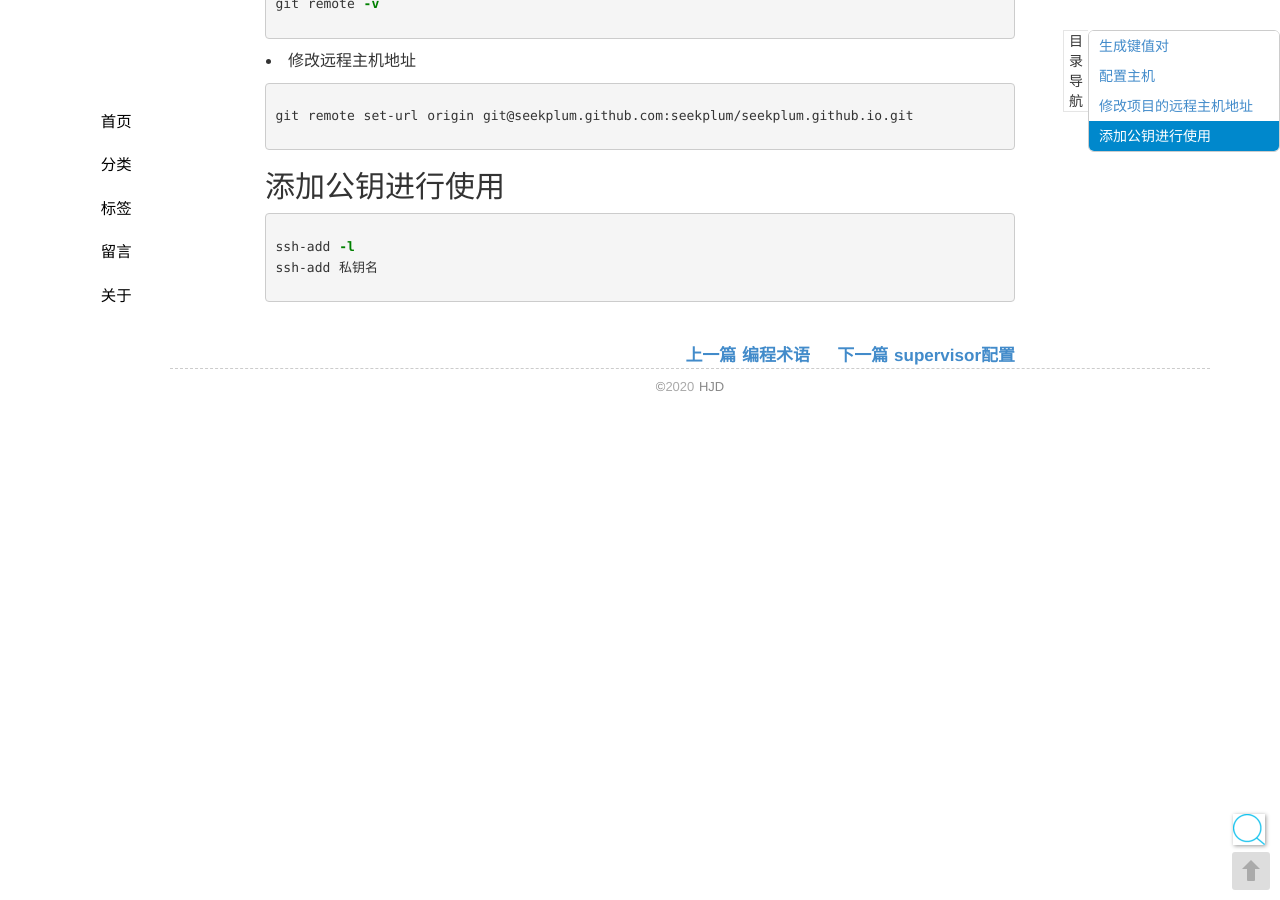
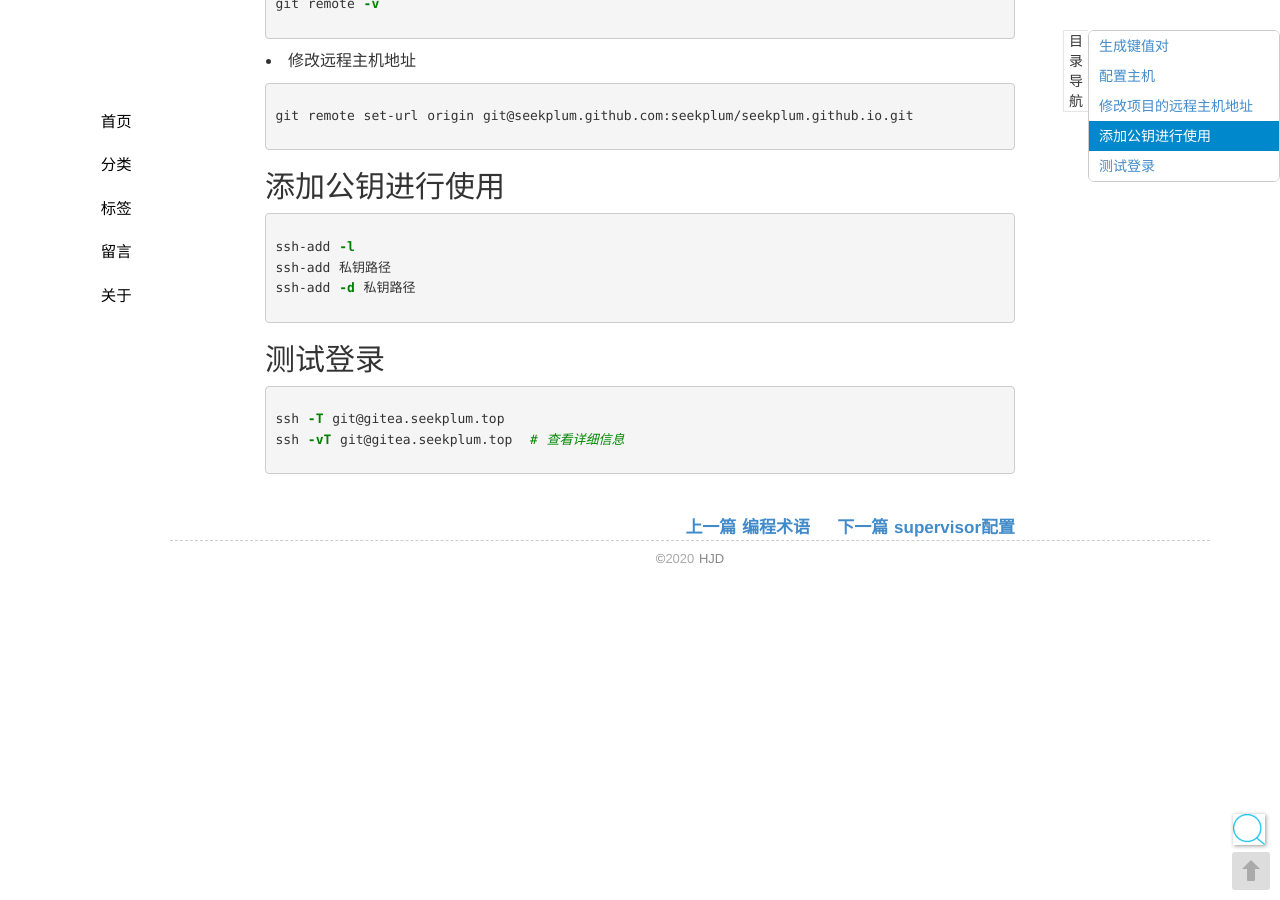
Before and after one commit to seekplum/seekplum.github.io, a Jekyll site: the page built from _posts/2017-04-24-multi-gitkey.md, in a window 1280 px wide and 900 px high, scrolled down 700 px. Built offline with Jekyll 4.4.1, drawn with Linux system fonts in a browser that asks for light colours; comment, search, counter and statistics services are not loaded.

Commit message:
MOD: 测试git私钥

````diff
--- a/_posts/2017-04-24-multi-gitkey.md
+++ b/_posts/2017-04-24-multi-gitkey.md
@@ -45,5 +45,13 @@ git remote set-url origin git@seekplum.github.com:seekplum/seekplum.github.io.gi
 
 ```bash
 ssh-add -l
-ssh-add 私钥名
+ssh-add 私钥路径
+ssh-add -d 私钥路径
 ```
+
+## 测试登录
+
+```bash
+ssh -T git@gitea.seekplum.top
+ssh -vT git@gitea.seekplum.top  # 查看详细信息
+```
````
